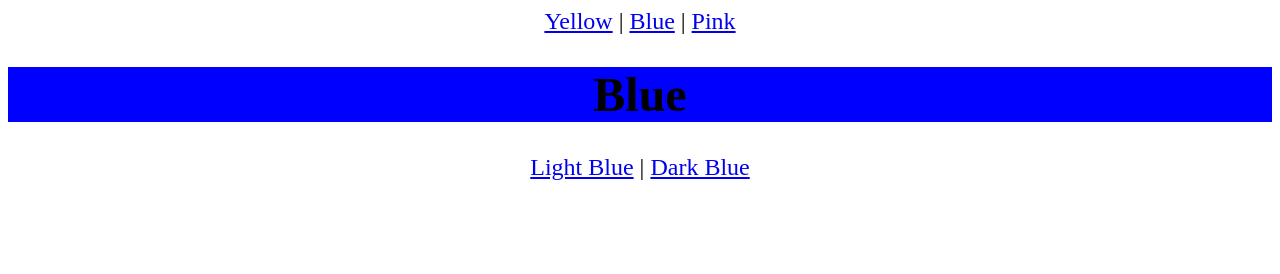
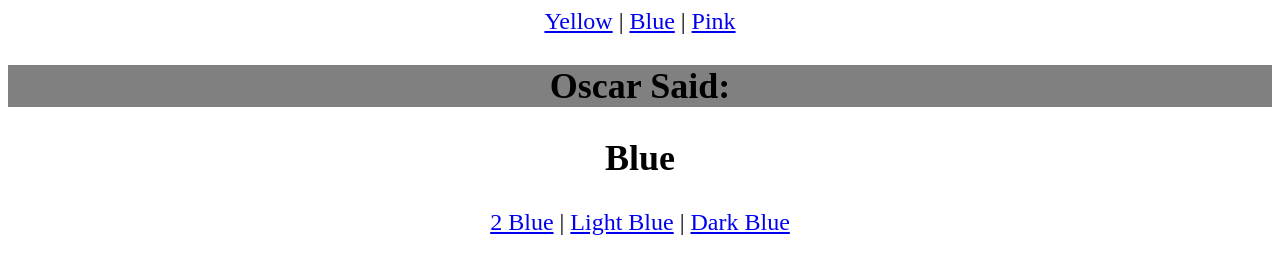
Before and after one commit to mathiasprinz/domo_on_routes, a plain HTML site: page index.html in a window 1280 px wide. Both pictures are taken after a click on the link "Blue". Drawn offline with nearby package versions, Linux system fonts and the light colour scheme.

Commit message:
lookup added

```diff
--- a/domo_on_routes.js
+++ b/domo_on_routes.js
@@ -2,94 +2,149 @@
 // (c) 2012 Mathias Prinz
 // is distributed under the MIT license.
 
+  ! function () {
 
+    typeof module == "object"
+         ? module.exports = Route
+         : window.ROUTE = Route
+         ;
 
-! function () {
-
-   typeof module == "object"
-        ? module.exports = Route
-        : window.ROUTE = Route
-        ;
-
-   function Route () {
+    function Route () {
 
       var concat = Array.prototype.concat
         , childNodes = concat.apply( [], arguments )
         , attributes = childNodes.shift()
+        , nodeType = attributes.nodeType || domo.SECTION
+        , routeDom
         , lookup
         ;
 
+
       function matches ( regEx ) {
-         var url = typeof attributes === 'string' ?  attributes : attributes.url;
-         if ( url.apply ) { url = url(); }
-         return url.search( regEx ) > -1;
+
+        var url = typeof attributes === 'string' ? attributes : attributes.url;
+        return ( url.apply ? url() : url ).search( regEx ) > -1;
+
       }
 
-      function routing ( childs, matched ) {
 
-         if ( ! childs.length ) {
-            matched = matched || { frag:[ domo.TEXT('') ] };
-         }
-
-         var child = childs.shift()
-           , isRegEx = ! child ? true : child instanceof RegExp
-           ;
-
-         if ( matched && ! isRegEx ) {
-            matched.frag.push( child );
-         }
-
-         if ( matched && isRegEx || matched && ! childs.length  ) {
+      function routeObj ( route, children, actions ) {
 
 
-            if ( ! lookup ) {
+        if ( ! lookup ) lookup = {};
+        if ( lookup.current ) lookup.last = lookup.current;
 
-             var frag = domo.FRAGMENT.apply( domo, concat.apply( [], matched.frag ) )
-              lookup = {}
-              lookup[ matched.route ] = {  route: matched.route, children: concat.apply( [], frag.childNodes ), frag: frag  };
-              lookup.current = lookup[ matched.route ]
-              return lookup[ matched.route ].frag;
+        if ( lookup && lookup[ route ] ) {
+          triggerActionAgain(  lookup[ route ] )
+          lookup.current = lookup[ route ];
+        }
 
-            }
-            else  {
-               if ( matched.route ===  lookup.current.route  ) return;
+        else {
+          bindActions( actions, children );
+          lookup.current = lookup[ route ] = { route: route, frag: domo.FRAGMENT.apply( domo, children ), actions: actions };
+        }
+      }
 
-               var frag = lookup[ matched.route ] && lookup[ matched.route ].frag ? lookup[ matched.route ].frag : domo.FRAGMENT.apply( domo, concat.apply( [], matched.frag ) );
-               var parent = lookup.current.children[ 0 ].parentNode;
-               var first = lookup.current.children[ 0 ]
 
-               lookup[ matched.route ] = { route: matched.route, children: concat.apply( [], frag.childNodes ) , frag: frag };
+      function bindActions ( actions, children ) {
+        if ( ! actions.length ) return;
+        for ( var i in  actions ) {
+          var actionFrag = domo.FRAGMENT.call( domo,  actions[ i ].func )
+          children[ actions[ i ].index ] = actionFrag
+          actions[ i ].index = concat.apply( [], actionFrag.childNodes )
+        }
+      }
 
-               parent.insertBefore( frag, first )
+      function triggerActionAgain ( obj ) {
 
-               lookup.current.frag = domo.FRAGMENT.apply( domo, lookup.current.children  );
+          if ( ! obj.actions.length || ! obj.frag.childNodes.length ) return;
 
-               lookup.current = lookup[ matched.route ]
+          var actions = obj.actions;
+          var orginFrag = obj.frag
+
+
+          for ( var i in actions ) {
+
+            var actionFrag = domo.FRAGMENT.call( domo,  actions[ i ].func );
+            var index = actions[ i ].index
+
+            for ( var x in index ) {
+
+              var aa =  index[ x ]
+              index[ x ] = actionFrag.childNodes[ x ]
+              orginFrag.replaceChild( actionFrag.childNodes[ x ] , aa )
 
             }
 
-            return;
+          }
+      }
 
-         }
+      function domSwitch () {
 
+        var previousChildren = concat.apply( [], routeDom.childNodes );
+        var previous = lookup.last;
+        var following = lookup.current;
 
+        if ( following.frag.childNodes.length && following.route ) {
 
-         if ( isRegEx && matches( child ) && ! matched ) {
-            matched = { route: child, frag: [] }
-         }
+          add( routeDom, following.frag );
+          add( previous.frag, previousChildren );
 
+        }
 
-
-         return arguments.callee( childs, matched );
+        if ( ! following.route ) add( previous.frag, previousChildren );
+        return routeDom;
 
 
       }
 
-      if ( attributes.routing ) {
-         attributes.routing( function () { return routing.call( null, childNodes.slice()); } );
+      function add ( dom, frag ) {
+
+        dom.appendChild( frag instanceof Array ? domo.FRAGMENT.apply( domo, frag ) : frag );
+
       }
 
-      return routing.call( null, childNodes.slice() );
+
+      function change () {
+        return ( ! routeDom ? routeDom = nodeType.apply( null, lookup.current.frag.childNodes ) : domSwitch() );
+      }
+
+
+      function newRoute ( childs, matched ) {
+
+         var child = childs.shift();
+         var isRegEx = ! child ? true : child instanceof RegExp;
+
+         /* fill route object with domo childs*/
+
+
+         if ( matched && isRegEx ) {
+
+            routeObj.apply( null,  matched ? [ matched.route, matched.childNodes, matched.actions ] : [] );
+            return change();
+
+         }
+
+         if ( matched && ! isRegEx && child.apply ) {
+           matched.actions.push( { func: child, index: matched.childNodes.length  } )
+         }
+
+         if ( matched && ! isRegEx ) matched.childNodes.push( child );
+
+         if ( isRegEx && matches( child ) && ! matched ) matched = { route: child, childNodes: [], actions: [] };
+
+         return arguments.callee( childs, matched );
+
+      }//routeing
+
+
+
+      // callback
+      if ( attributes.routing ) {
+         attributes.routing( function () { return newRoute.call( null, childNodes.slice()); } );
+      }
+
+      return newRoute.call( null, childNodes.slice() );
 
 
    }
--- a/index.html
+++ b/index.html
@@ -4,11 +4,13 @@
   <script src="//ajax.googleapis.com/ajax/libs/jquery/1.8.3/jquery.min.js"></script>
   <script>
 
-    oscarsSentence = 'Oscar Said:, Be,yourself,everyone,else,is,taken,!!!'.split(',')
+    oscarsSentence = 'Oscar Said:,Be,yourself,everyone,else,is,taken,!!!'.split(',')
     oscarSaid = function() { return H2( oscarsSentence.shift() || 'Oscar is done!' ); }
     hash = function () { return location.hash }
     hashChange = function ( routeing ) {
-      $(window).on('hashchange',function(){ routeing() })
+      $(window).on('hashchange',function(){
+       routeing()
+      })
       //window.addEventListener('hashchange',function(){ routeing() }, false )
     }
 
@@ -20,8 +22,8 @@
         STYLE( { type: 'text/css' }
         ,
           STYLE.on( 'body', { textAlign: "center", fontSize: 24 } )
-          ,
-          ROUTE( { url: hash, routing: hashChange }
+          /*,
+          ROUTE( { url: hash, routing: hashChange, nodeType: STYLE }
           ,
             /yellow/
             ,
@@ -34,9 +36,9 @@
             /pink/
             ,
             STYLE.on( 'h1', { backgroundColor: 'pink' } )
+          )*/
+          ,
 
-        )
-          ,
 
           STYLE.on( 'h2', { backgroundColor: 'grey' } )
         )//STYLE
@@ -57,28 +59,37 @@
         ,
           /yellow/
           ,
-            //oscarSaid
-            //,
+            oscarSaid
+            ,
             H1( {id: 'yellow'},'Yellow' )
             ,
           /blue/
           ,
-            //oscarSaid
-            //,
+            oscarSaid
+            ,
             H1( 'Blue' )
+            ,
+
+
+            A( { href: '#!/blue/blue' }, '2 Blue' )
+            ,
+            ' | '
             ,
             A( { href: '#!/blue/light' }, 'Light Blue' )
             ,
             ' | '
             ,
             A({ href: '#!/blue/dark' }, 'Dark Blue' )
-
             ,
             ROUTE( { url: hash, routing: hashChange }
-            ,
+            , /*
+              /blue/
+              ,
+              P( '2 Blue' )
+              ,*/
               /light/
               ,
-              P( 'Light' )
+              P( 'light' )
               ,
               /dark/
               ,
@@ -87,9 +98,10 @@
             ,
           /pink/
             ,
-            //oscarSaid
-            //,
+            oscarSaid
+            ,
             H1( 'Pink' )
+            , 'test'
         )//ROUTE
       )//BODY
     )//HTML
--- a/index.js
+++ b/index.js
@@ -21,7 +21,7 @@ http.createServer(function( req, res ) {
           ,
             STYLE.on( 'body', { textAlign: "center", fontSize: 24 } )
             ,
-            ROUTE( req.url
+            /*ROUTE( req.url
             ,
               /yellow/
               ,
@@ -36,7 +36,7 @@ http.createServer(function( req, res ) {
               STYLE.on( 'h1', { backgroundColor: 'pink' } )
 
           )
-            ,
+            ,*/
 
             STYLE.on( 'h2', { backgroundColor: 'grey' } )
           )//STYLE
```
